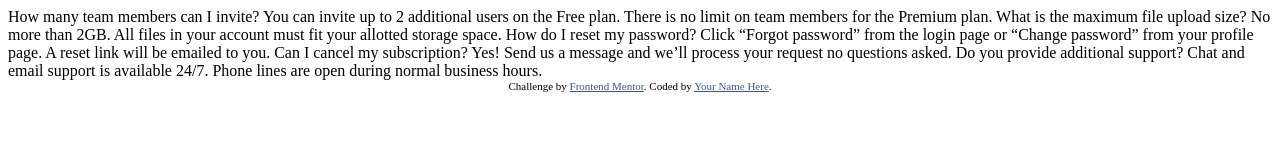
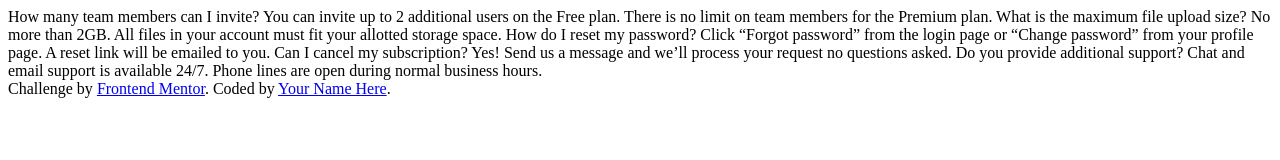
Before and after one commit to dsound-zz/faq-accordion-card, a plain HTML site: page index.html in a window 1280 px wide. Drawn offline with Linux system fonts and the light colour scheme.

Commit message:
first commit

```diff
--- a/index.html
+++ b/index.html
@@ -9,10 +9,7 @@
   <title>Frontend Mentor | FAQ Accordion Card</title>
 
   <!-- Feel free to remove these styles or customise in your own stylesheet 👍 -->
-  <style>
-    .attribution { font-size: 11px; text-align: center; }
-    .attribution a { color: hsl(228, 45%, 44%); }
-  </style>
+
 </head>
 <body>
   How many team members can I invite?
--- /dev/null
+++ b/style.css
@@ -0,0 +1,5 @@
+* {
+ box-sizing: border-box;
+ margin: 0;
+ padding: 0;
+}
```
